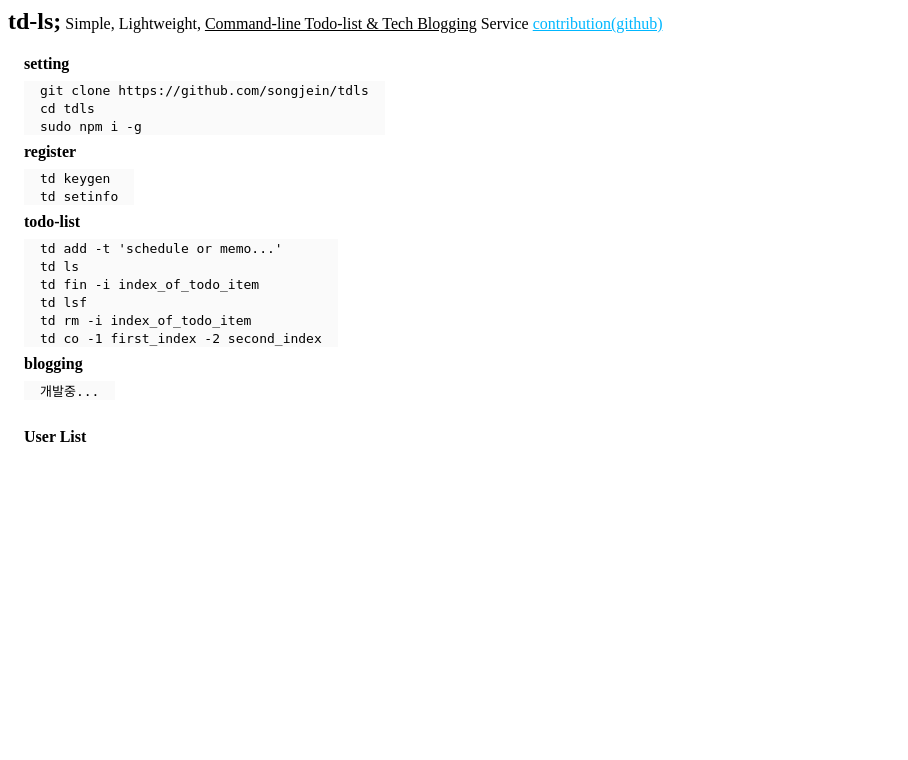
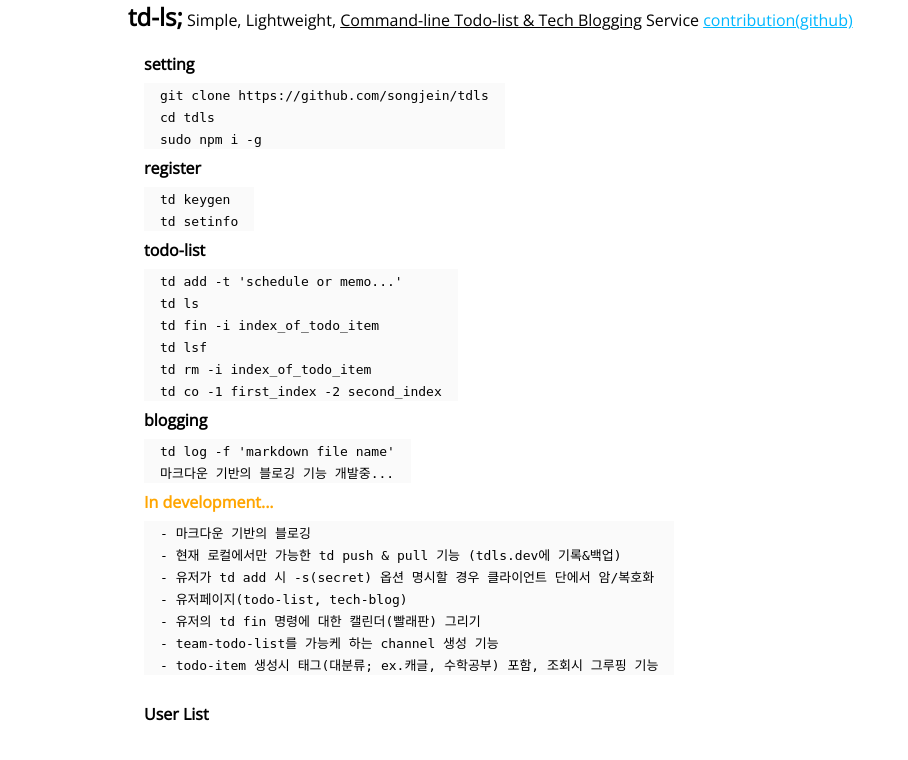
Before and after one commit to songjein/tdls, a Node server app: page / in a window 1280 px wide. Shown: the top 760 px of the page, without its empty margins (0-908 px from the left). Run offline with Node 20, Linux system fonts and the light colour scheme; data that the repository does not hold is empty; some libraries are stand-ins or nearby versions.

Commit message:
add font, update in development

```diff
--- a/webservice/views/index.ejs
+++ b/webservice/views/index.ejs
@@ -2,8 +2,15 @@
 <html>
   <head>
     <title>td-ls</title>
+    <meta name="viewport" content="width=device-width,initial-scale=1.0">
     <link rel='stylesheet' href='/stylesheets/style.css' />
+		<link href="https://fonts.googleapis.com/css?family=Open+Sans" rel="stylesheet">
 		<style>
+			body {
+				max-width: 1024px;
+				margin: auto;
+				font-family: 'Open Sans', sans-serif;
+			}
 			.code-block {
 				display: inline-block;
 				margin: 0.5rem 0;
@@ -59,10 +66,28 @@
 				<b>blogging</b><br>
 				<div class='code-block'>
 					<code>
-						개발중...
+						td log -f 'markdown file name' </br>
+						마크다운 기반의 블로깅 기능 개발중...
 					</code>
 				</div>
 			</div>
+
+			<div>
+				<b style='color:orange'>In development...</b><br>
+				<div class='code-block'>
+					<code>
+						- 마크다운 기반의 블로깅</br>
+						- 현재 로컬에서만 가능한 td push & pull 기능 (tdls.dev에 기록&백업)<br>
+						- 유저가 td add 시 -s(secret) 옵션 명시할 경우 클라이언트 단에서 암/복호화</br>
+						- 유저페이지(todo-list, tech-blog)<br>
+						- 유저의 td fin 명령에 대한 캘린더(빨래판) 그리기 <br>
+						- team-todo-list를 가능케 하는 channel 생성 기능 <br>
+						- todo-item 생성시 태그(대분류; ex.캐글, 수학공부) 포함, 조회시 그루핑 기능 <br>
+					</code>
+				</div>
+			</div>
+
+
 
 			<div style='height:20px;'></div>
 
@@ -71,7 +96,13 @@
 				<div class='code-block'>
 					<code>
 						<% for (let i = 0 ; i < users.length; i++) { %>
-							- <b><%= users[i].nickName %></b> (<%= users[i].email %>, <a href="<%= users[i].githubUrl %>" target="_blank">github</a>) <br>
+							- <b><%= users[i].nickName %></b>
+								(
+									<%= users[i].email %>,
+									<a href="<%= users[i].githubUrl %>" target="_blank">github</a>,
+									<a href='#' onclick="alert('준비중 입니다. (3월 초 개발 완료);')">todo-list</a>
+									<a href='#' onclick="alert('준비중 입니다. (3월 초 개발 완료);')">tech-blog</a>
+								) <br>
 						<% } %>
 					</code>
 				</div>
```
